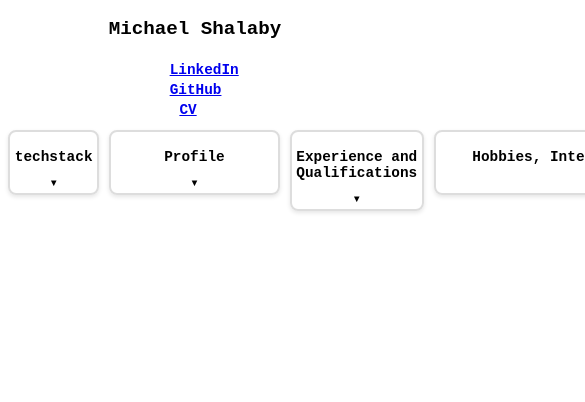
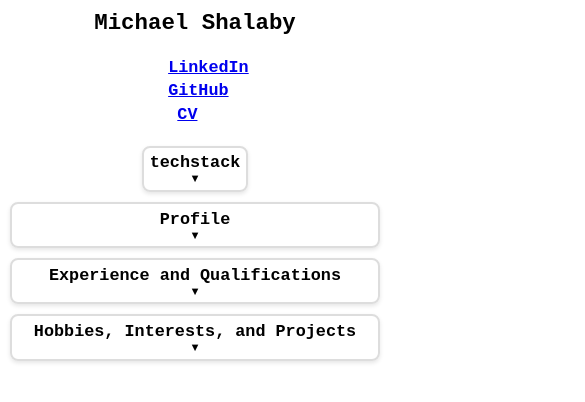
Before and after one commit to shalamike/webCV, an Angular app in the folder cv-website/: page / in a window 390 px wide. Shown: the top 402 px of the page, 585 px wide, since content can reach past the window. Built offline with nearby package versions, Linux system fonts and the light colour scheme.

Commit message:
nearly finished overhauling the css so that any universally used styling is derived from styles.css (i know im not a front end dev, should have done this from the begining)

```diff
--- a/cv-website/src/app/app.component.css
+++ b/cv-website/src/app/app.component.css
@@ -1,25 +1,4 @@
 /* General reset to apply border-box for better box-sizing */
-* {
-  margin: 0;
-  padding: 0;
-  box-sizing: border-box;
-}
-
-
-
-
-/* Default styling for the body */
-body {
-  font-family: Arial, sans-serif;
-  background: linear-gradient(120deg, #e0f7fa, #ffffff);
-  /* Light blue/teal gradient */
-  color: #333;
-  /* Dark text color for contrast */
-  font-size: 16px;
-  /* Base font size */
-  line-height: 1.6;
-  /* Better readability */
-}
 
 
 
--- a/cv-website/src/app/tech-stack/tech-stack.component.css
+++ b/cv-website/src/app/tech-stack/tech-stack.component.css
@@ -57,7 +57,7 @@
 
   @media (max-width: 768px) {
     .tech-stack-table {
-      font-size: 14px;
+      font-size: 0.8rem;
     }
 
     .tech-stack-table thead {
--- a/cv-website/src/styles.css
+++ b/cv-website/src/styles.css
@@ -7,6 +7,11 @@ h2{
   font-size: 1.5rem;
 }
 
+* {
+  margin: 0;
+  padding: 0;
+  box-sizing: border-box;
+}
 
 /* Button styling for consistent aesthetics */
 button {
@@ -86,6 +91,7 @@ table tr:hover {
     box-shadow: 0 2px 4px rgba(0, 0, 0, 0.1);
     margin-bottom: 1em;
     text-align: center;
+    margin-bottom: 1em;
   }
 
   .collapsible-content {
@@ -103,17 +109,22 @@ table tr:hover {
 
 /* the container in which each collapsible component is held*/
     .collapsible-container {
-      flex: 1; /* Ensures all collapsibles are equal width */
+      width: 100%;
       border: 2px solid #ddd;
       border-radius: 8px;
       transition: width 0.3s ease, border-color 0.3s ease;
       box-shadow: 0 2px 4px rgba(0, 0, 0, 0.1);
-      display: flex;
-      flex-direction: column;
     }
 
 
     /* hiding collapsibles when one is expanded */
+
+    .collapsible-item {
+      flex: 1; /* Ensures all collapsibles are equal width */
+      transition: flex 0.3s ease;
+      display: flex;
+      flex-direction: column;
+    }
 
 /* Expanded collapsible item */
 .collapsible-item.expanded {
@@ -144,9 +155,20 @@ table tr:hover {
     }
   }
 
+  @media (max-width: 760px) {
+      /* Slightly smaller on smaller screens */
+      .collapsibles-container {
+        flex-direction: column;
+        align-items: center;
+        max-width: 100%;
+        /* Stack items in a column on smaller screens */
+      }
+
+  }
+
   @media (max-width: 480px) {
     html{
-      font-size: 60%;
+      font-size: 70%;
 
     }
   }
```
